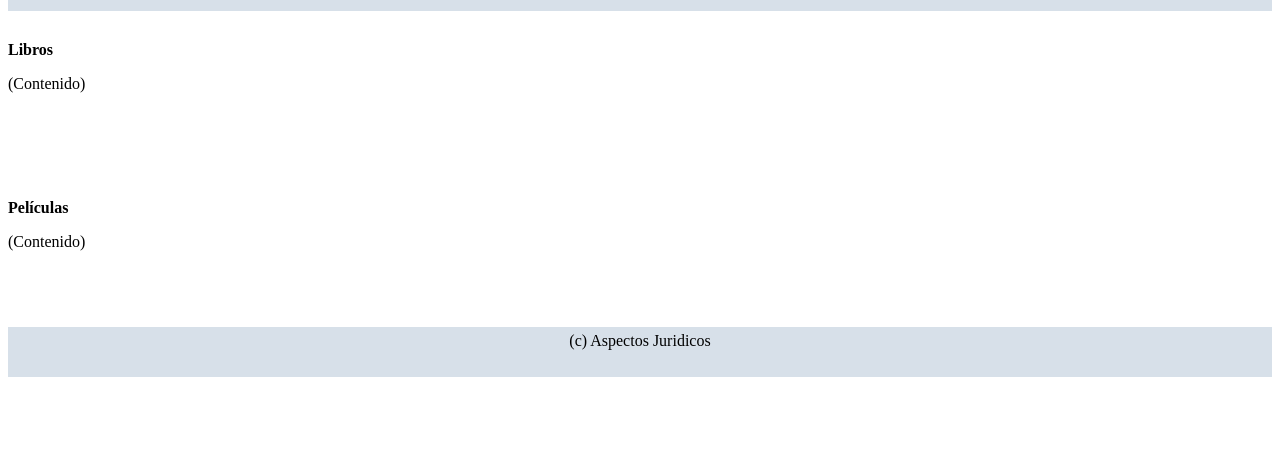
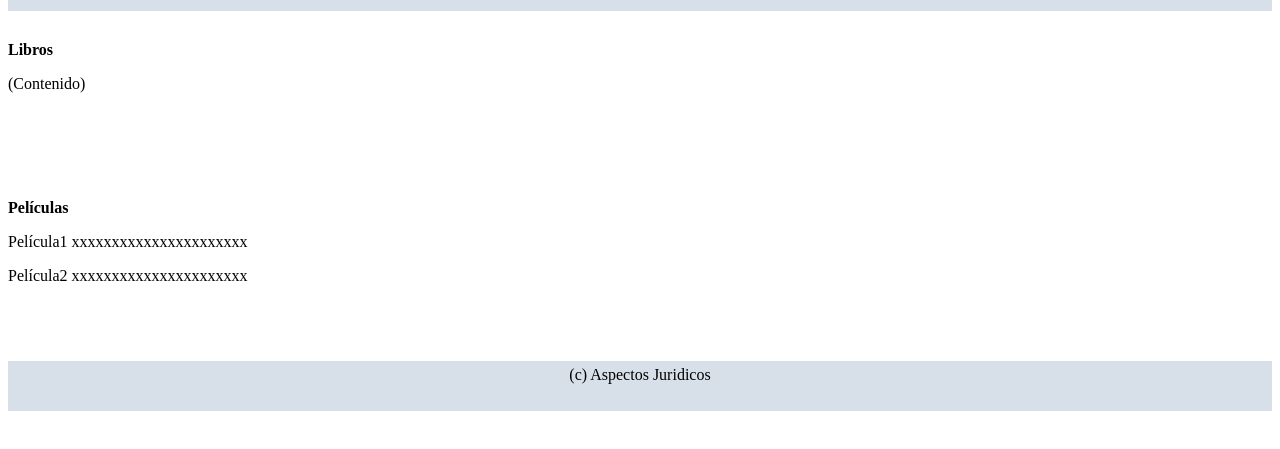
Before and after one commit to rafaelmartincuevasredondo/EMS-EquipoBTrabajo2, a plain HTML site: page index.html in a window 1280 px wide. Shown: the part 97-546 px from the top of the page. Drawn offline with Linux system fonts and the light colour scheme.

Commit message:
update movies

```diff
--- a/index.html
+++ b/index.html
@@ -21,7 +21,8 @@
 
         <section>
 			<b>Películas</b>
-            <p>(Contenido)</p>
+            <p>Película1 xxxxxxxxxxxxxxxxxxxxxx</p>
+			<p>Película2 xxxxxxxxxxxxxxxxxxxxxx</p>
         </section>
 
 
```
